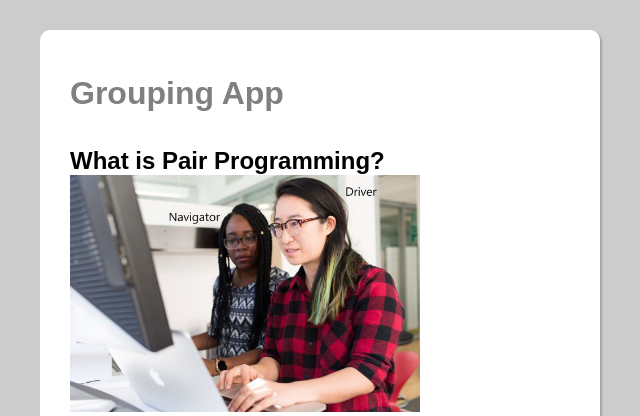
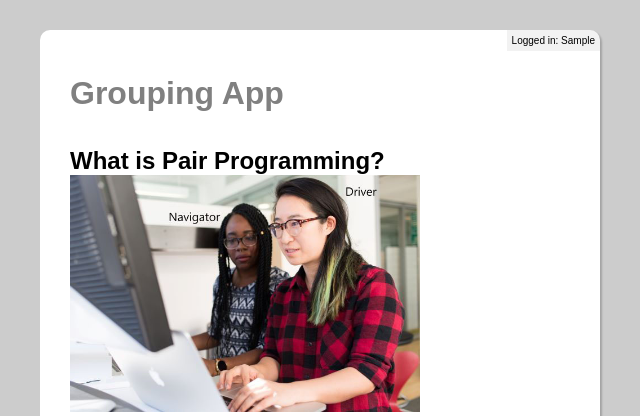
Before and after one commit to scsaunders/student-grouping-app, a Flask app: template templates/aboutPairProgramming.html in a window 1280 px wide. Shown: the top 416 px of the page, without its empty margins (320-960 px from the left). Run offline with Flask 2, Linux system fonts and the light colour scheme; the template is opened without the code that fills it: most values are stand-ins (such as "Sample title", 1, 10 or a date in 2020); some libraries are stand-ins or nearby versions.

Commit message:
Add user environment variables to the about and howTo pages

```diff
--- a/templates/aboutPairProgramming.html
+++ b/templates/aboutPairProgramming.html
@@ -8,6 +8,9 @@
   </head>
   <body>
       <div id="container">
+        <div id="user">
+          Logged in: {{ user_info|safe }}
+        </div>
         <h1>Grouping App</h1>
         <h2>What is Pair Programming?</h2>
     <img src = "static/driver.jpg" width = "70%">
--- a/templates/howToUse.html
+++ b/templates/howToUse.html
@@ -8,6 +8,9 @@
   </head>
   <body>
       <div id="container">
+        <div id="user">
+          Logged in: {{ user_info|safe }}
+        </div>
         <h1>Grouping App</h1>
         <h2>Tutorials</h2>
         <h5>Creating New Groups</h5>
```
